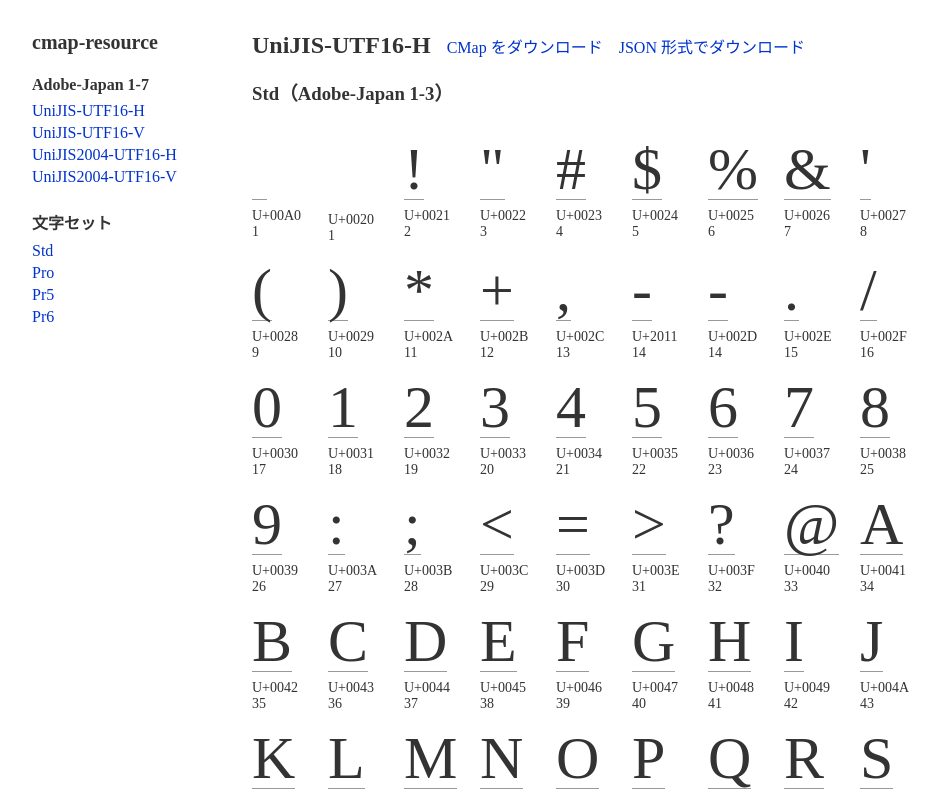
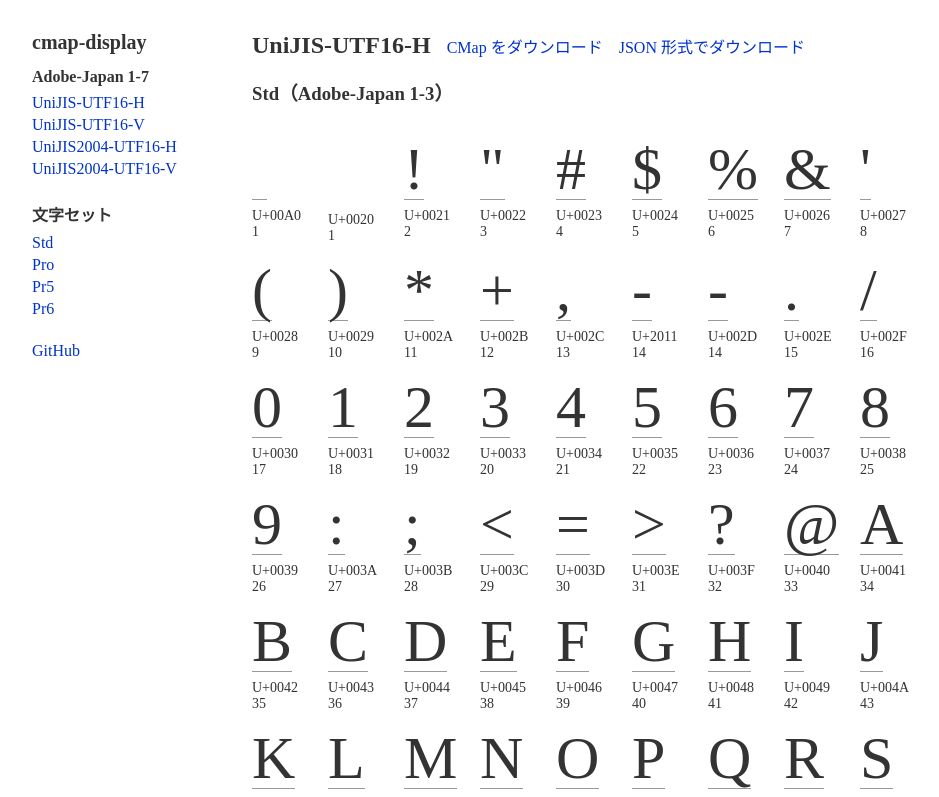
Before and after one commit to inaniwaudon/cmap-display, a Next.js app: page /cmap/UniJIS-UTF16-H in a window 1280 px wide. Shown: the top 797 px of the page, without its empty margins (8-947 px from the left). Built offline with nearby package versions, Linux system fonts and the light colour scheme; a web font is replaced by a local one.

Commit message:
update license and github icon

```diff
--- a/src/components/Navigation.tsx
+++ b/src/components/Navigation.tsx
@@ -15,9 +15,13 @@ const H1 = styled.h1`
   margin: 0 0 16px 0;
 `;
 
+const Group = styled.div`
+  margin-bottom: 24px;
+`;
+
 const H3 = styled.h3`
   font-size: 16px;
-  margin: 24px 0 0 0;
+  margin: 0;
 `;
 
 const List = styled.ul`
@@ -31,8 +35,9 @@ const List = styled.ul`
 
 const Navigation = () => (
   <Wrapper>
-    <H1>cmap-resource</H1>
+    <H1>cmap-display</H1>
     <H3>Adobe-Japan 1-7</H3>
+    <Group>
       <List>
         {cmaps.map(({ name }) => (
           <li key={name}>
@@ -42,6 +47,8 @@ const Navigation = () => (
           </li>
         ))}
       </List>
+    </Group>
+    <Group>
       <H3>文字セット</H3>
       <List>
         <li>
@@ -57,6 +64,10 @@ const Navigation = () => (
           <Anchor href="#pr6">Pr6</Anchor>
         </li>
       </List>
+    </Group>
+    <Group>
+      <Anchor href="https://github.com/inaniwaudon/cmap-display">GitHub</Anchor>
+    </Group>
   </Wrapper>
 );
 
```
Also changed, not shown: 1 other file (tests, documents, lock files or other folders). Lines whose indentation alone changed are shown as unchanged.
